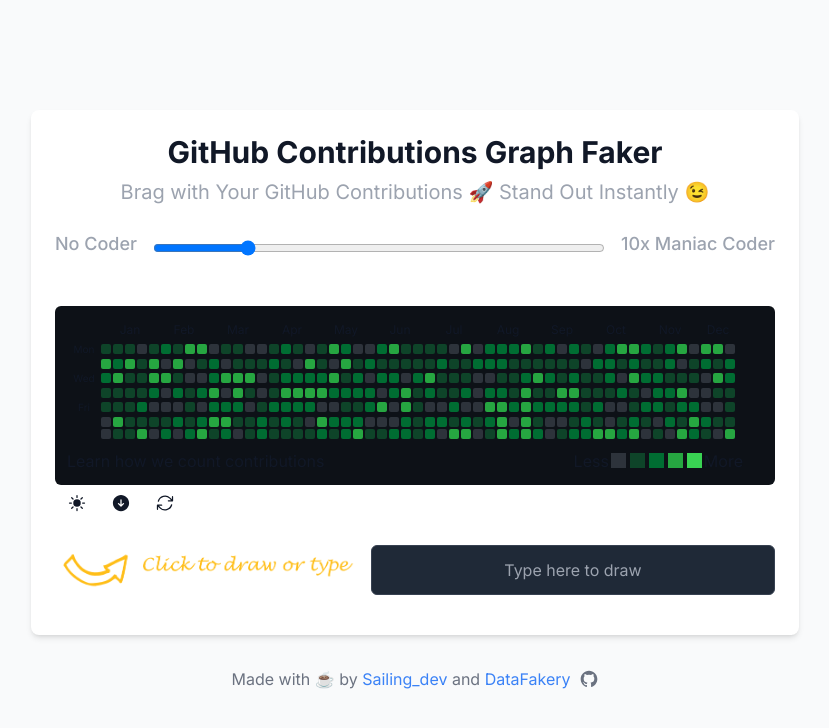
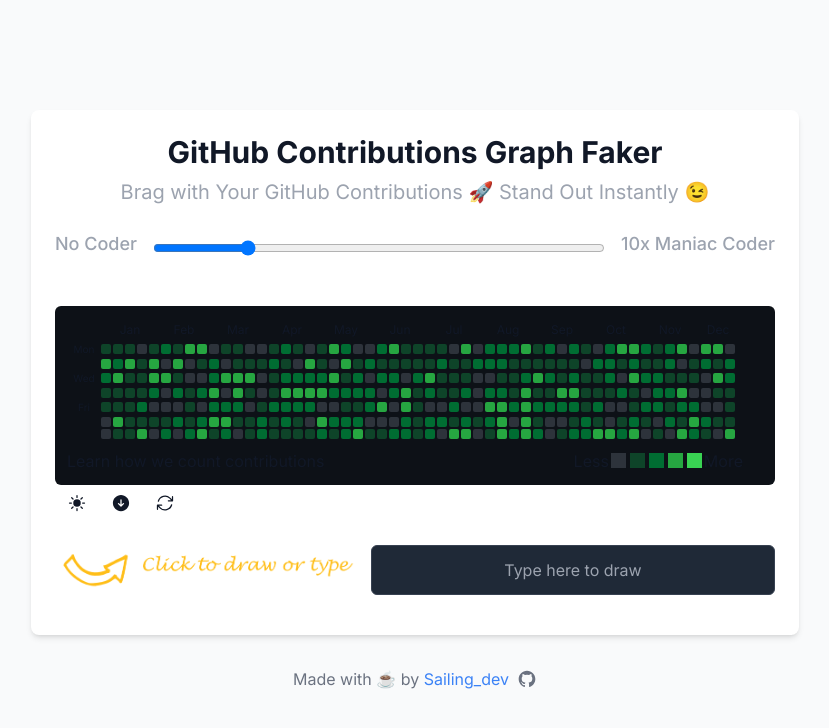
Before and after one commit to kellerfabian/contributionfaker, a Next.js app: page / in a window 1280 px wide. Shown: the top 728 px of the page, without its empty margins (225-1054 px from the left). Built offline with nearby package versions, Linux system fonts and the light colour scheme.

Commit message:
chore: removed datafakery

```diff
--- a/app/page.tsx
+++ b/app/page.tsx
@@ -146,14 +146,6 @@
             >
               Sailing_dev
             </Link>
-            {" and "}
-            <Link
-              href="https://datafakery.io"
-              className="text-blue-500"
-              target="_blank"
-            >
-              DataFakery
-            </Link>
           </p>
           <Link
             href="https://github.com/kellerfabian/contributionfaker"
```
